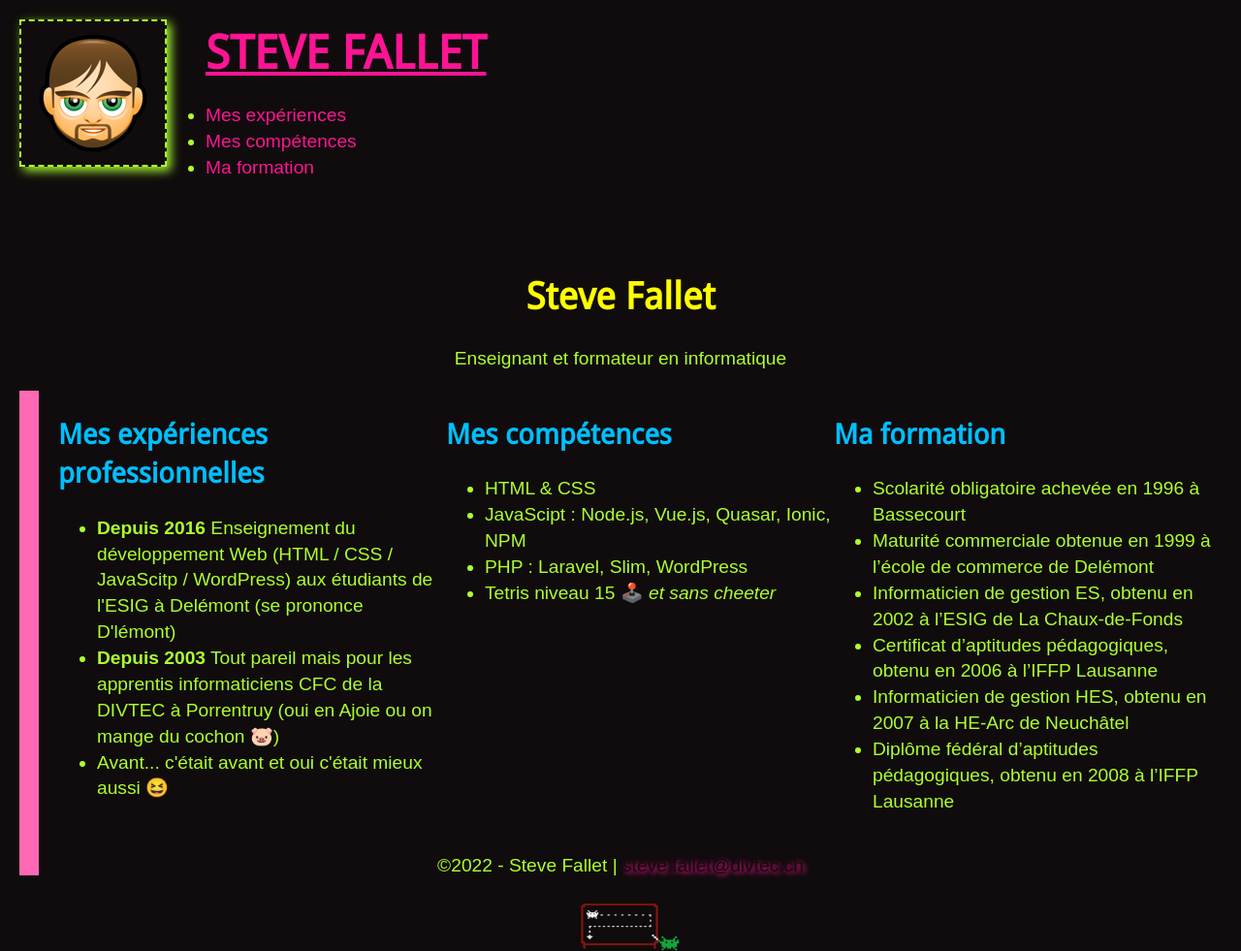
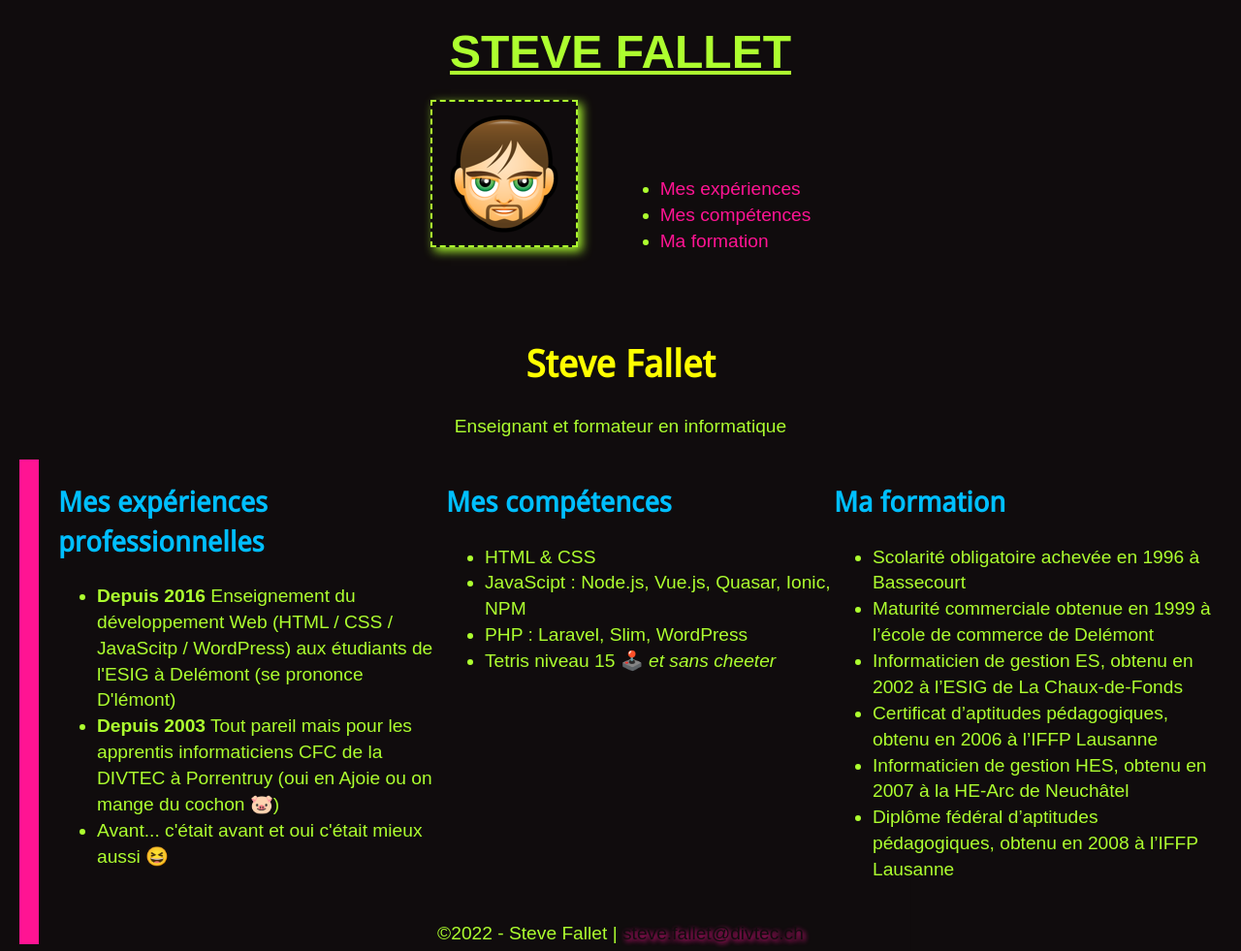
Before and after one commit to divtec-cejef/101-SFA-HTML-CV-01, a plain HTML site: page index.html in a window 1280 px wide. Shown: the top 981 px of the page at 97% size. Drawn offline with Linux system fonts and the light colour scheme.

Commit message:
refactoring header

```diff
--- a/css/main.css
+++ b/css/main.css
@@ -64,23 +64,28 @@ h2 {
 
 header {
     padding: 20px;
+    text-align: center;
 }
 
-header .logo {
+header .nom {
+    text-align: center;
     font-size: 3rem;
     font-weight: bold;
     text-decoration: underline;
     text-transform: uppercase;
+    margin-bottom: 1rem;
 }
 
-header .logo img
-{
-    float: left;
+header .logo img {
     border: 2px dashed greenyellow;
     padding: 10px;
     margin-right: 40px;
-    margin-bottom: 60px;
     box-shadow: 4px 4px 10px greenyellow;
+}
+
+header nav {
+    display: inline-block;
+    text-align: left;
 }
 
 main {
@@ -90,7 +95,7 @@ main {
 
 main .liseret {
     position: absolute;
-    background-color: hotpink;
+    background-color: deeppink;
     width: 20px;
     height: 500px;
 }
@@ -102,7 +107,7 @@ main .cols {
 }
 
 main .cols section {
-    flex: 2;
+    flex: 1;
 }
 
 footer {
--- a/index.html
+++ b/index.html
@@ -19,9 +19,9 @@
 </head>
 <body>
 <header>
+    <div class="nom">Steve Fallet</div>
     <a class="logo" href="img/steve-fallet-avatar.png">
         <img src="img/steve-fallet-avatar.png" alt="Avatar de Steve Fallet">
-        Steve Fallet
     </a>
 
     <nav>
```
